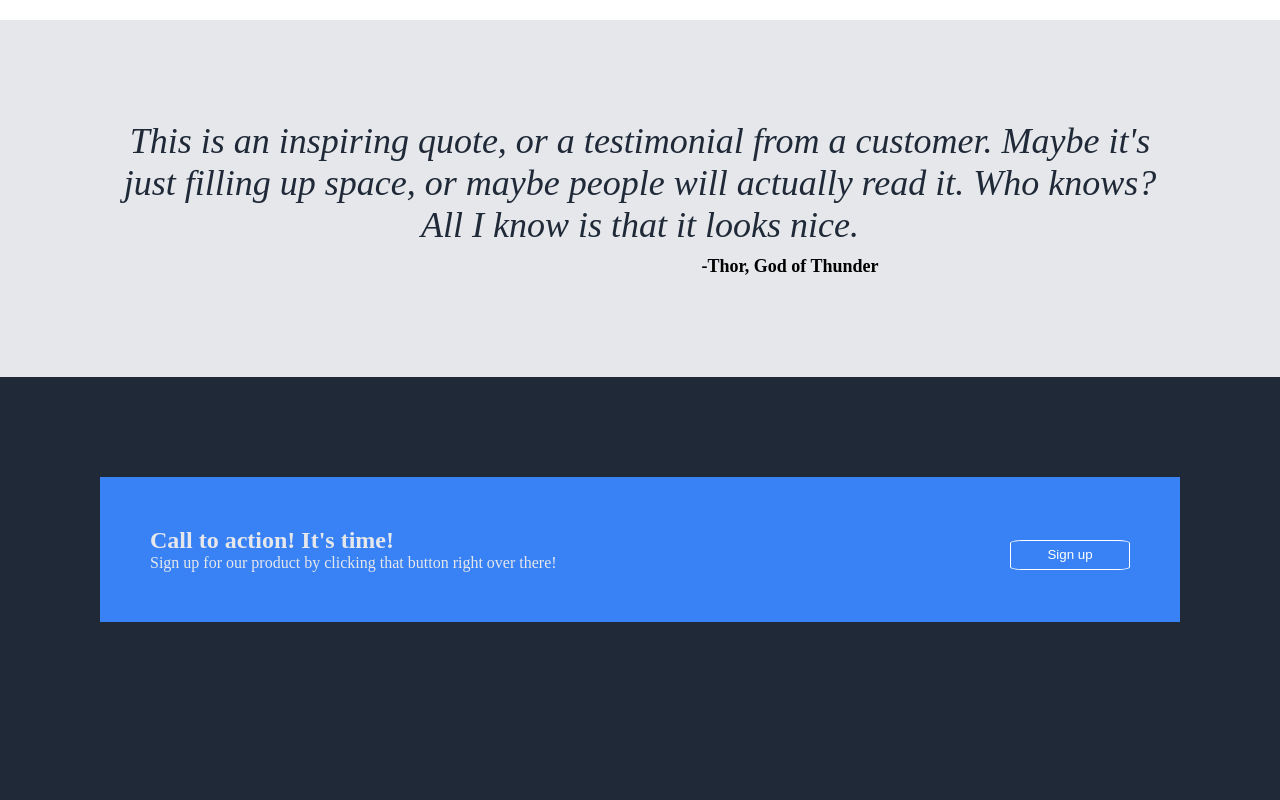
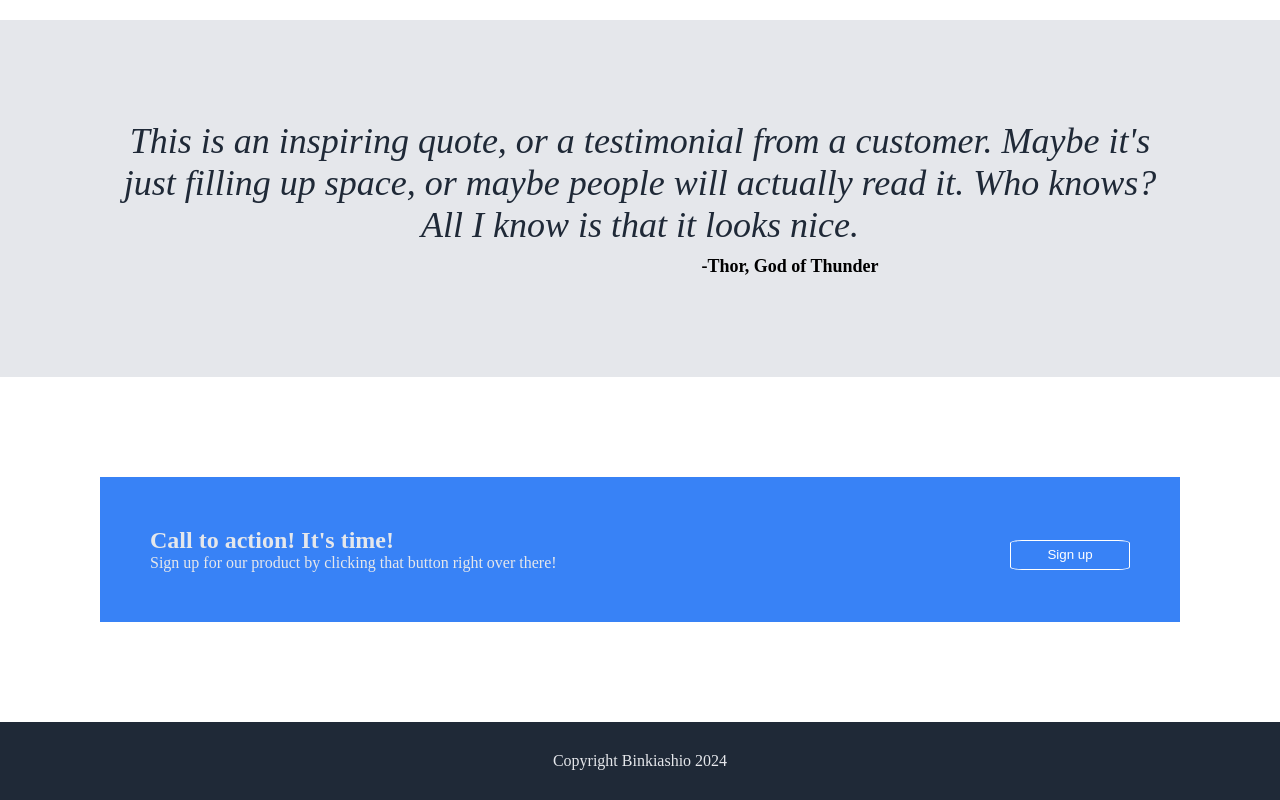
Before and after one commit to jackohhearts/landingpage, a plain HTML site: page index.html in a window 1280 px wide. Shown: the part 735-1535 px from the top of the page. Before the commit the page ends 1457 px from the top, so only its background shows below. Drawn offline with Linux system fonts and the light colour scheme.

Commit message:
added footer

```diff
--- a/index.html
+++ b/index.html
@@ -151,6 +151,10 @@
             <button id="button2">Sign up</button>
         </div>
 
+        <div class="footer">
+            Copyright Binkiashio 2024
+        </div>
+
 
         </div>
 
--- a/styles.css
+++ b/styles.css
@@ -1,6 +1,6 @@
 body {
     color: #E5E7EB;
-    background-color: #1F2937;
+    background-color: white;
     margin: 0;
 
 }
@@ -90,7 +90,7 @@ button {
 .imageplaceholder {
     flex: 1;
     background-color: gray;
-    justify-content: center;
+
     align-content: center;
     text-align: center;
     height: 150px;
@@ -200,5 +200,13 @@ button {
 #button2 {
     border: white 1px solid;
 
+}
 
+.footer {
+    display: flex;
+    justify-content: center;
+    align-items: center;
+    background-color: #1F2937;
+    padding-top: 30px;
+    padding-bottom: 30px;
 }
```
